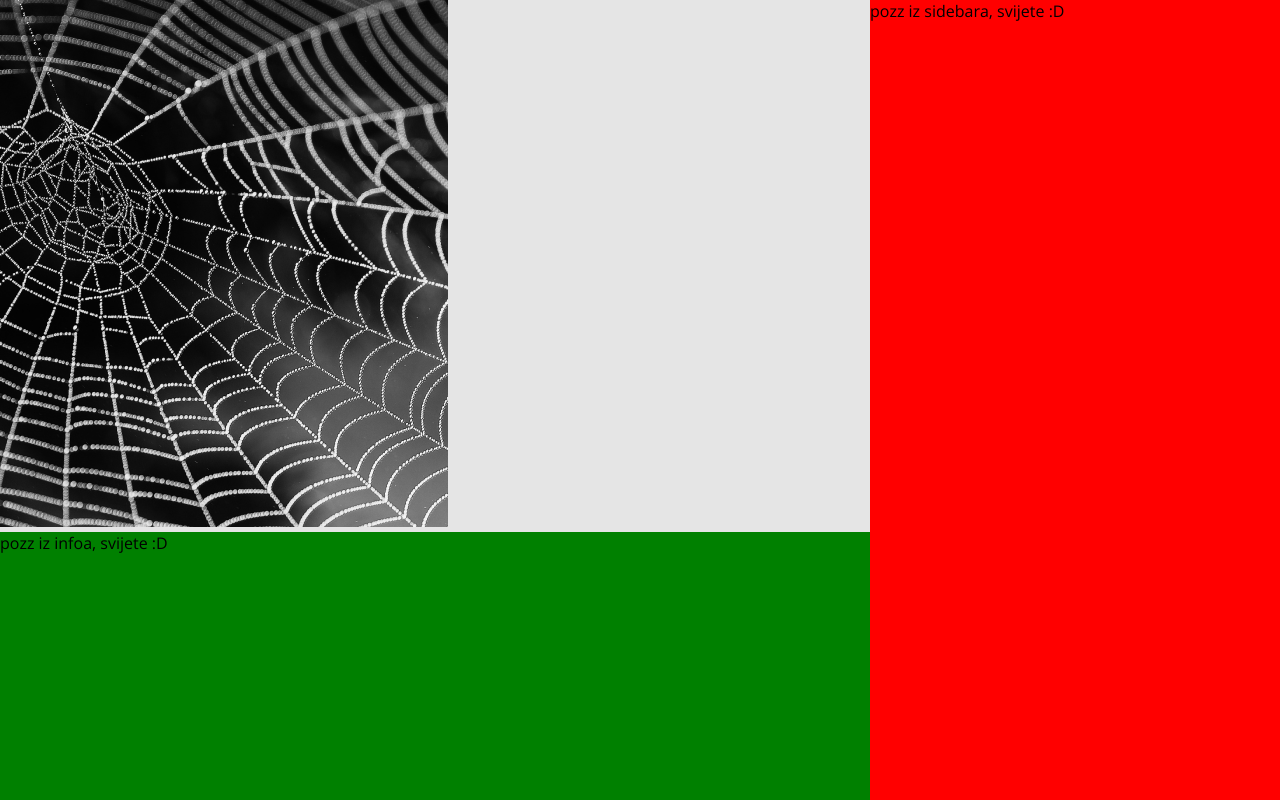
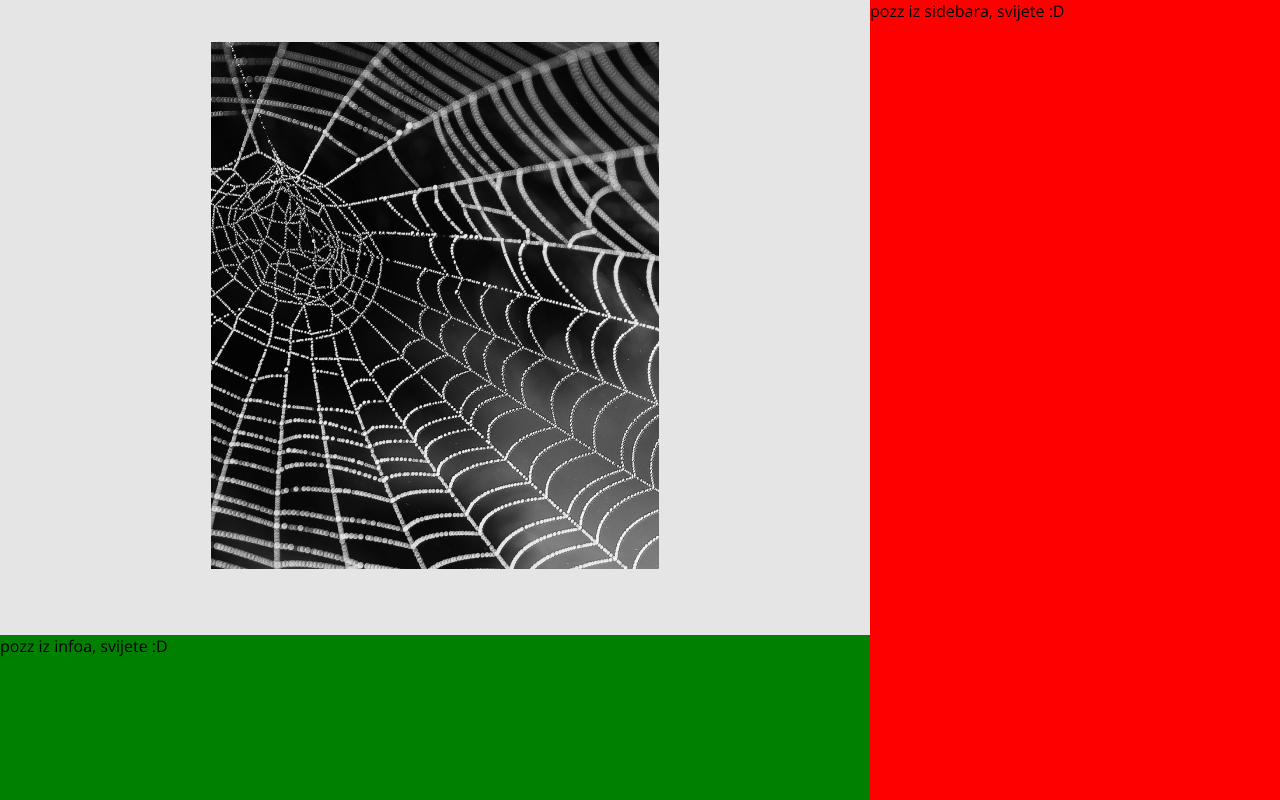
Before and after one commit to e-popovic/sc-interview-task, an Angular app: page / in a window 1280 px wide. Shown: the top 800 px of the page. Built offline with nearby package versions, Linux system fonts and the light colour scheme.

Commit message:
preview centered

```diff
--- a/src/app/components/preview/preview.component.css
+++ b/src/app/components/preview/preview.component.css
@@ -1,3 +1,10 @@
 div {
   background-color: #E5E5E5;
+  padding-top: 42px;
+  padding-bottom: 66px;
 }
+
+img {
+  display:block;
+  margin: auto;
+}
```
